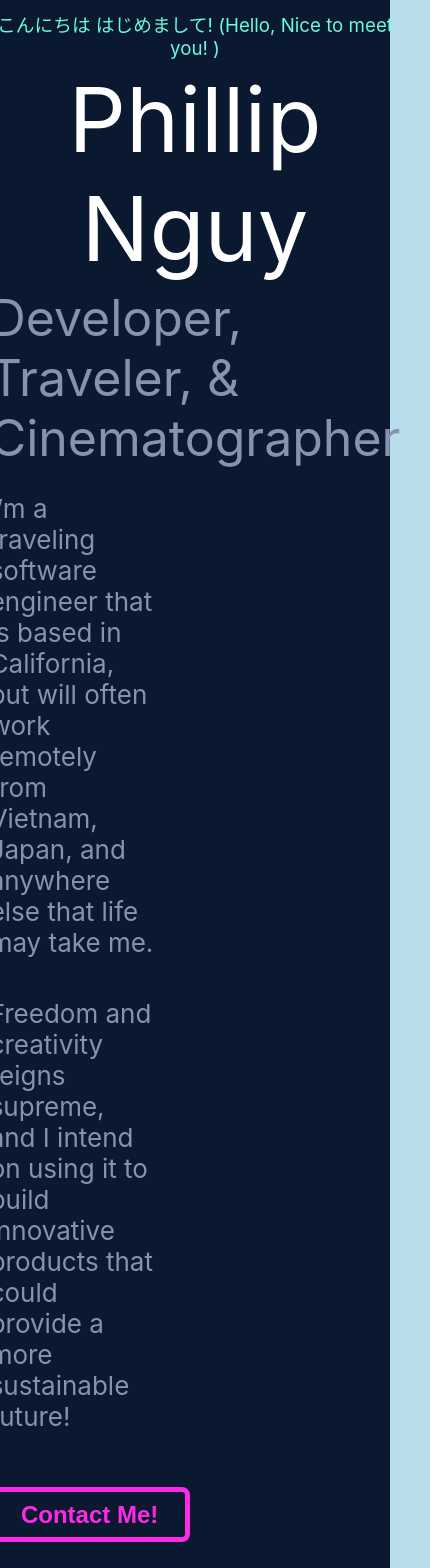
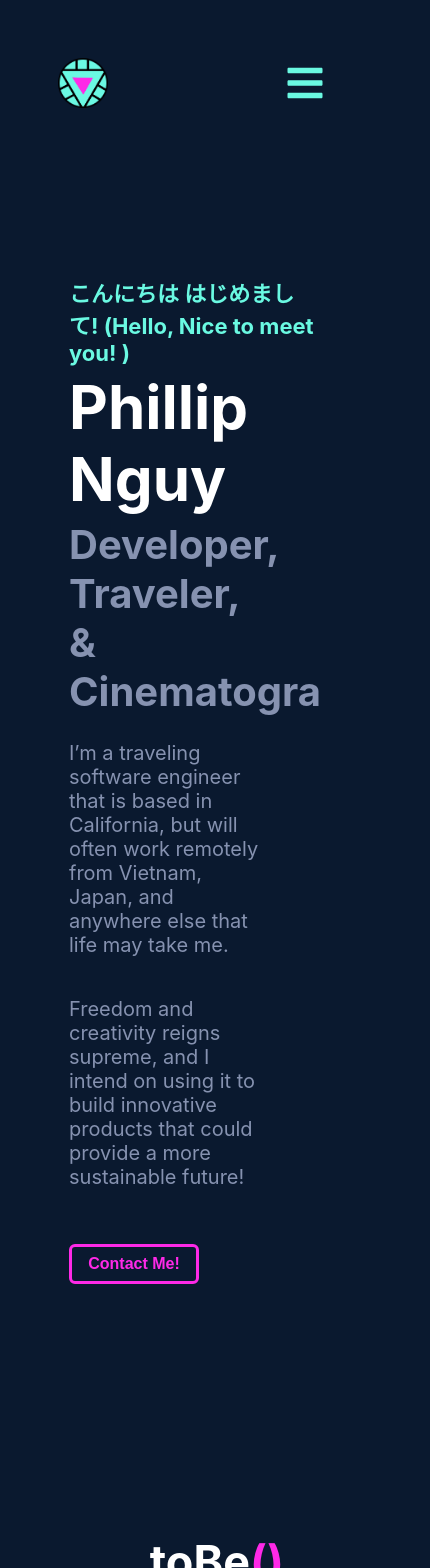
Before and after one commit to PhillipNguy/portfolio, a React (Create React App) app in the folder client/: page / in a window 390 px wide. Shown: the top 1568 px of the page, 430 px wide, since content can reach past the window. Built offline with nearby package versions, Linux system fonts and the light colour scheme.

Commit message:
website is responsive and fixed font and added buttons

```diff
--- a/client/package.json
+++ b/client/package.json
@@ -8,9 +8,11 @@
     "@testing-library/user-event": "^13.5.0",
     "react": "^18.2.0",
     "react-dom": "^18.2.0",
+    "react-icons": "^4.4.0",
     "react-router-dom": "^6.3.0",
     "react-scripts": "5.0.1",
     "react-switch": "^7.0.0",
+    "styled-components": "^5.3.5",
     "web-vitals": "^2.1.4"
   },
   "scripts": {
--- a/client/src/components/Intro.js
+++ b/client/src/components/Intro.js
@@ -13,7 +13,7 @@ const Intro = () => {
           こんにちは はじめまして! (Hello, Nice to meet you! )
         </h3>
         <h1 className={styles.Name}>Phillip Nguy</h1>
-        <h2 className={styles.SubHead}>Developer, Traveler, & Cinematographer</h2>
+        <h2 className={styles.SubHead}>Developer, Traveler,<br/> & Cinematographer</h2>
         <div className={styles.bodyBox}>
           <p className={styles.Paragraph}>
             I’m a traveling software engineer that is based in California, but
@@ -33,7 +33,7 @@ const Intro = () => {
           Contact Me!
         </button>
       </div>
-      {/* <img src={require('../assets/halfLogo.png')} className={styles.halfLogo} /> */}
+      <img src={require('../assets/halfLogo.png')} className={styles.halfLogo} />
     </div>
   );
 };
--- a/client/src/components/NavBar.js
+++ /dev/null
@@ -1,44 +0,0 @@
-import React, { useContext, useState } from 'react';
-import styles from '../styles/App.module.css';
-import stylesBtn from '../styles/buttons.module.css';
-import { ThemeContext } from '../pages/App';
-import NavLink from './NavLink.js';
-
-const NavBar = React.forwardRef((props, ref) => {
-  const { theme } = useContext(ThemeContext);
-  const [button, setButton] = useState(true);
-  const [click, setClick] = useState(false);
-
-  const handleClick = () => setClick(!click);
-  const closeMobileMenu = () => setClick(false)
-
-  const showButton = () => {
-    if(window.innerWidth <= 960) {
-      setButton(false);
-    } else {
-      setButton(true);
-    }
-  };
-
-  window.addEventListener('resize', showButton);
-
-
-
-  return (
-    <div className={styles.topBar}>
-      <img src={require('../assets/logo.png')} className={styles.logo}/>
-      <nav className={styles.navBar}>
-        <NavLink ref={ref.toBe} refId='toBe' />
-        <NavLink ref={ref.toLove} refId='toLove' />
-        <NavLink ref={ref.toWorkd} refId='toWork' />
-        <NavLink ref={ref.toContact} refId='toContact' />
-        <button className={stylesBtn.mainButton} id={stylesBtn[theme]}>
-          Resume
-        </button>
-        {button && <button>Sign UP</button> }
-      </nav>
-    </div>
-  );
-});
-
-export default NavBar;
--- /dev/null
+++ b/client/src/components/Navbar/NavBar.js
@@ -0,0 +1,49 @@
+import React, { useContext, useState, useEffect } from 'react';
+import styles from '../../styles/App.module.css';
+import stylesBtn from '../../styles/buttons.module.css';
+import { ThemeContext } from '../../pages/App';
+import NavLink from '../NavLink.js';
+import {Nav, Bars, NavMenu} from './NavbarElements'
+
+const NavBar = React.forwardRef((props, ref) => {
+  const { theme } = useContext(ThemeContext);
+  const [click, setClick] = useState(false);
+  const [button, setButton] = useState(true);
+
+  const handleClick = () => setClick(!click);
+  const closeMobileMenu = () => setClick(false)
+
+  const showButton = () => {
+    if(window.innerWidth <= 960) {
+      setButton(false);
+    } else {
+      setButton(true);
+    }
+  };
+
+  useEffect(() => {
+    showButton();
+  }, [])
+
+  window.addEventListener('resize', showButton);
+
+
+
+  return (
+    <Nav className={styles.topBar}>
+      <img src={require('../../assets/logo.png')} className={styles.logo}/>
+      <Bars />
+      <NavMenu className={styles.navBar}>
+        <NavLink ref={ref.toBe} refId='toBe' onClick={closeMobileMenu} />
+        <NavLink ref={ref.toLove} refId='toLove' onClick={closeMobileMenu} />
+        <NavLink ref={ref.toWorkd} refId='toWork' onClick={closeMobileMenu} />
+        <NavLink ref={ref.toContact} refId='toContact' onClick={closeMobileMenu} />
+        <button className={stylesBtn.mainButton} id={stylesBtn[theme]}>
+          Resume
+        </button>
+      </NavMenu>
+    </Nav>
+  );
+});
+
+export default NavBar;
--- /dev/null
+++ b/client/src/components/Navbar/NavbarElements.js
@@ -0,0 +1,39 @@
+import styled from 'styled-components';
+import { FaBars } from 'react-icons/fa';
+
+export const Nav = styled.nav`
+  background: #0a192f;
+  display: flex;
+  justify-content: space-between;
+  // padding: 0.5rem calc((100vw - 1000px) / 2);
+  z-index: 10;
+`
+
+export const Bars = styled(FaBars)`
+  display: none;
+  color: #6AF9E2;
+
+  @media all and (max-width: 768px) {
+    display: block;
+    position: absolute;
+    top: 33px;
+    right: 25px;
+    transform: translate(-100%, 75%);
+    font-size: 1.8rem;
+    cursor: pointer;
+    height: 40px;
+    width: auto;
+  }
+`
+
+export const NavMenu = styled.div`
+  display: flex;
+  align-item: center;
+  margin-right: 24px;
+
+  @media all and (max-width: 768px) {
+    display: none;
+  }
+
+
+`
--- a/client/src/pages/App.js
+++ b/client/src/pages/App.js
@@ -2,7 +2,7 @@ import styles from '../styles/App.module.css';
 import '../styles/global.css';
 import { createContext, useState } from 'react';
 import { useRef } from 'react';
-import NavBar from '../components/NavBar';
+import NavBar from '../components/Navbar/NavBar';
 import Intro from '../components/Intro';
 import ToBe from '../components/ToBe.js';
 import ToLove from '../components/ToLove';
@@ -27,8 +27,9 @@ function App() {
   return (
     <ThemeContext.Provider value={{ theme, toggleTheme }}>
       <div className={styles.App} id={theme}>
-        {/* <NavBar ref={{ toBe, toLove, toWork, toContact }} /> */}
+        <NavBar ref={{ toBe, toLove, toWork, toContact }} />
         {/* <ThemeSwitch /> */}
+        <div className={styles.MainBody}>
           <Intro />
           <div ref={toBe}>
             <ToBe />
@@ -43,6 +44,7 @@ function App() {
             <ToContact />
           </div>
         </div>
+      </div>
     </ThemeContext.Provider>
   );
 }
--- a/client/src/styles/App.module.css
+++ b/client/src/styles/App.module.css
@@ -6,6 +6,11 @@
   flex-direction: column;
   align-items: center;
   text-align: center;
+}
+
+.MainBody {
+  max-width: clamp(100px, 80vw, 1000px);
+  margin-top: 100px;
 }
 
 .topBar {
@@ -18,29 +23,30 @@
 
 .logo {
   margin: 10px;
-  margin-left: 50px;
-  width:100px;
-  height:100px;
+  /* margin-left: 10px; */
+  width:50px;
+  height:50px;
 }
 
 .navBar {
   display: flex;
   justify-content: space-evenly;
-  padding: 20px;
+  padding: 5px;
   margin-right: 20px;
 }
 
 .link {
   text-decoration: none;
   display: inline;
-  padding: 20px 20px;
-  font-size: 25px;
+  margin-top: 20px;
+  margin-left: clamp(10px, 1.5vw, 50px);
+  font-size: 13px;
   font-weight: bold;
   cursor: pointer;
 }
 
 #night.link {
-  color: white;
+  color: #ffff;
 }
 
 #night.highlight {
@@ -51,10 +57,10 @@
   display: flex;
   flex-direction: column;
   align-items: start;
-  margin: 30px;
-  padding: 50px;
+  /* margin: 30px;
+  padding: 50px; */
   height: 700px;
-  width: 80%;
+  /* width: 80%; */
 }
 
 #night.highlight.sectionHighlight {
@@ -71,3 +77,6 @@
 @media all and (max-width: 500px) {
 
 }
+
+@media all and (max-width: 1050px) {
+}
--- a/client/src/styles/Intro.module.css
+++ b/client/src/styles/Intro.module.css
@@ -2,29 +2,38 @@
   display: flex;
   flex-direction: column;
   align-items: flex-start;
-  margin: 20px 100px;
+  margin: 0px auto;
+  max-width: 1000px;
 
   row-gap: 5px;
 }
 
 .JapPhrase {
   color: #6af9e2;
+  text-align: left;
+  font-size: 22px;
+  font-weight: bold;
 }
 
 .Name {
   color: #ffff;
-  font-size: 90px;
+  font-size: clamp(50px, 10vw, 90px);
+  font-weight: bold;
+  text-align: left;
+
 }
+
 
 .SubHead {
   color: #8692b0;
-  font-size: 50px;
+  font-size: clamp(40px, 8vw, 80px);
+  font-weight: bold;
   text-align: left;
 }
 
 .Paragraph {
   color: #8692b0;
-  font-size: 26px;
+  font-size: 20px;
   text-align: left;
   margin: 20px 0px;
 }
@@ -34,7 +43,7 @@
   flex-direction: column;
   align-items: flex-start;
 
-  width: 40%;
+  width: 80%;
 }
 
 .halfLogo {
@@ -45,13 +54,22 @@
   width: auto;
 }
 
-@media all and (max-width: 500px) {
+@media all and (max-width: 760px) {
   .Intro {
     margin: 10px 30px;
   }
 
-  .halfLogo {
-    height: 300px;
-    width: auto;
+  .Name {
+    font-size: 60px;
+  }
+
+  .SubHead {
+    font-size: 40px;
   }
 }
+
+@media all and (max-width: 1200px) {
+  .halfLogo {
+    display: none;
+  }
+}
--- a/client/src/styles/buttons.module.css
+++ b/client/src/styles/buttons.module.css
@@ -2,24 +2,44 @@
   background-color: #0a1930;
   color: #6af9e2;
   border-color: #6af9e2;
-  border-width: 5px;
-  border-radius: 8px;
+  border-width: 3px;
+  border-radius: 6px;
   border-style: solid;
 
-  width: 140px;
-  height: 55px;
+  width: 100px;
+  height: 40px;
   margin-right: 20px;
   margin-top: 10px;
   margin-left: 35px;
 
-  font-size: x-large;
+  font-size: 16px;
   font-weight: bold;
+
+  cursor: pointer;
+  transition: all 0.2s ease-in-out;
+  text-decoration: none;
 }
 
 #night.mainButton.contact {
   color: #fe29e7;
   border-color: #fe29e7;
-  width: 200px;
+  width: 130px;
   margin-left: 0px;
   margin-top: 30px;
+
+
+
 }
+
+#night.mainButton:hover {
+  transition: all 0.2s ease-in-out;
+  background: rgb(106, 249, 226, .3);
+  color: #fff;
+  /* opacity: .1; */
+}
+
+#night.mainButton.contact:hover {
+  transition: all 0.2s ease-in-out;
+  background: rgb(254, 41, 231, .3);
+  color: #ffff;
+}
--- a/client/src/styles/global.css
+++ b/client/src/styles/global.css
@@ -1,6 +1,6 @@
 html {
   background-color: #0a192f;
-  background-color: #baddeb;
+  /* background-color: #baddeb; */
   box-sizing: border-box;
   font-size: 16px;
 }
```
Also changed, not shown: 1 other file (tests, documents, lock files or other folders). Lines whose indentation alone changed are shown as unchanged.
